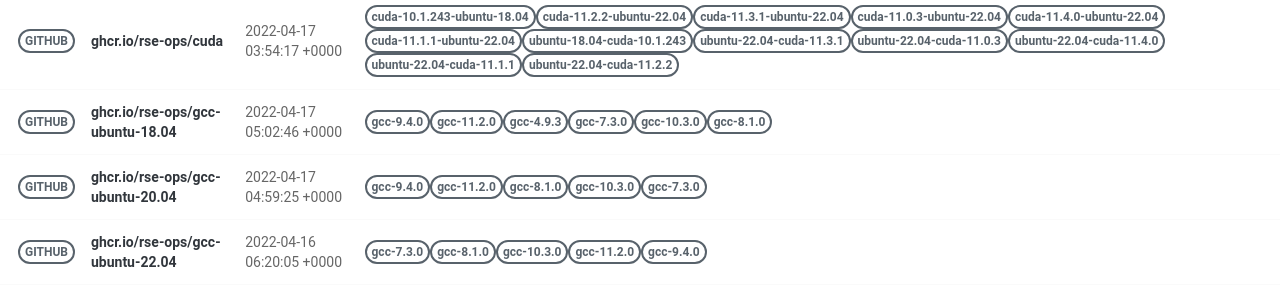
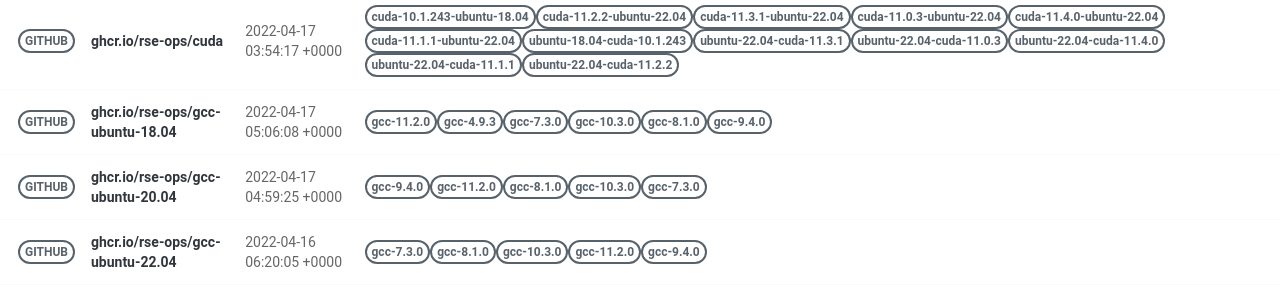
Before and after one commit to rse-ops/docker-images, a Jekyll site: the page built from pages/index.md, in a window 1280 px wide. Shown: the part 502-801 px from the top of the page. Built offline with Jekyll 4.4.1, drawn with Linux system fonts in a browser that asks for light colours; nearby versions of some CDN libraries.

Commit message:
Automated push to update library 2022-04-17

```diff
--- a/_library/ghcr.io-rse-ops-gcc-ubuntu-18.04.md
+++ b/_library/ghcr.io-rse-ops-gcc-ubuntu-18.04.md
@@ -1,14 +1,11 @@
 ---
 layout: container
 name: ghcr.io/rse-ops/gcc-ubuntu-18.04
-updated_at: 2022-04-17 05:02:46.139776
+updated_at: 2022-04-17 05:06:08.162706
 
 
 container_url: https://github.com/orgs/rse-ops/packages/container/package/gcc-ubuntu-18.04
 versions:
- - tag: gcc-9.4.0
-   dockerfile: https://github.com/rse-ops/docker-images/blob/main/ubuntu/gcc/Dockerfile
-   manifest: https://crane.ggcr.dev/manifest/ghcr.io/rse-ops/gcc-ubuntu-18.04:gcc-9.4.0
  - tag: gcc-11.2.0
    dockerfile: https://github.com/rse-ops/docker-images/blob/main/ubuntu/gcc/Dockerfile
    manifest: https://crane.ggcr.dev/manifest/ghcr.io/rse-ops/gcc-ubuntu-18.04:gcc-11.2.0
```
Also changed, not shown: other parts of _library/ghcr.io-rse-ops-gcc-ubuntu-18.04.md (+3 -0 lines).
